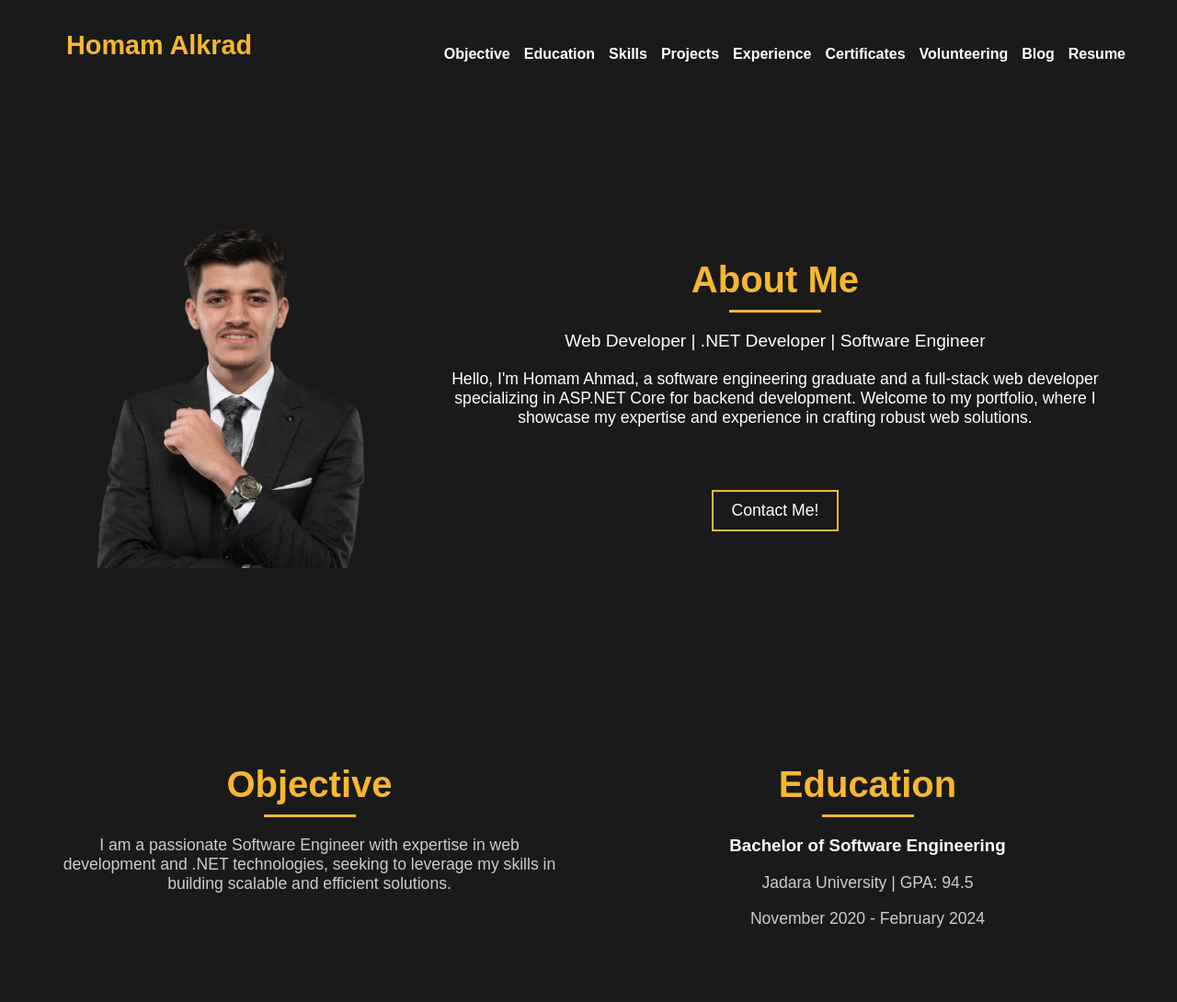
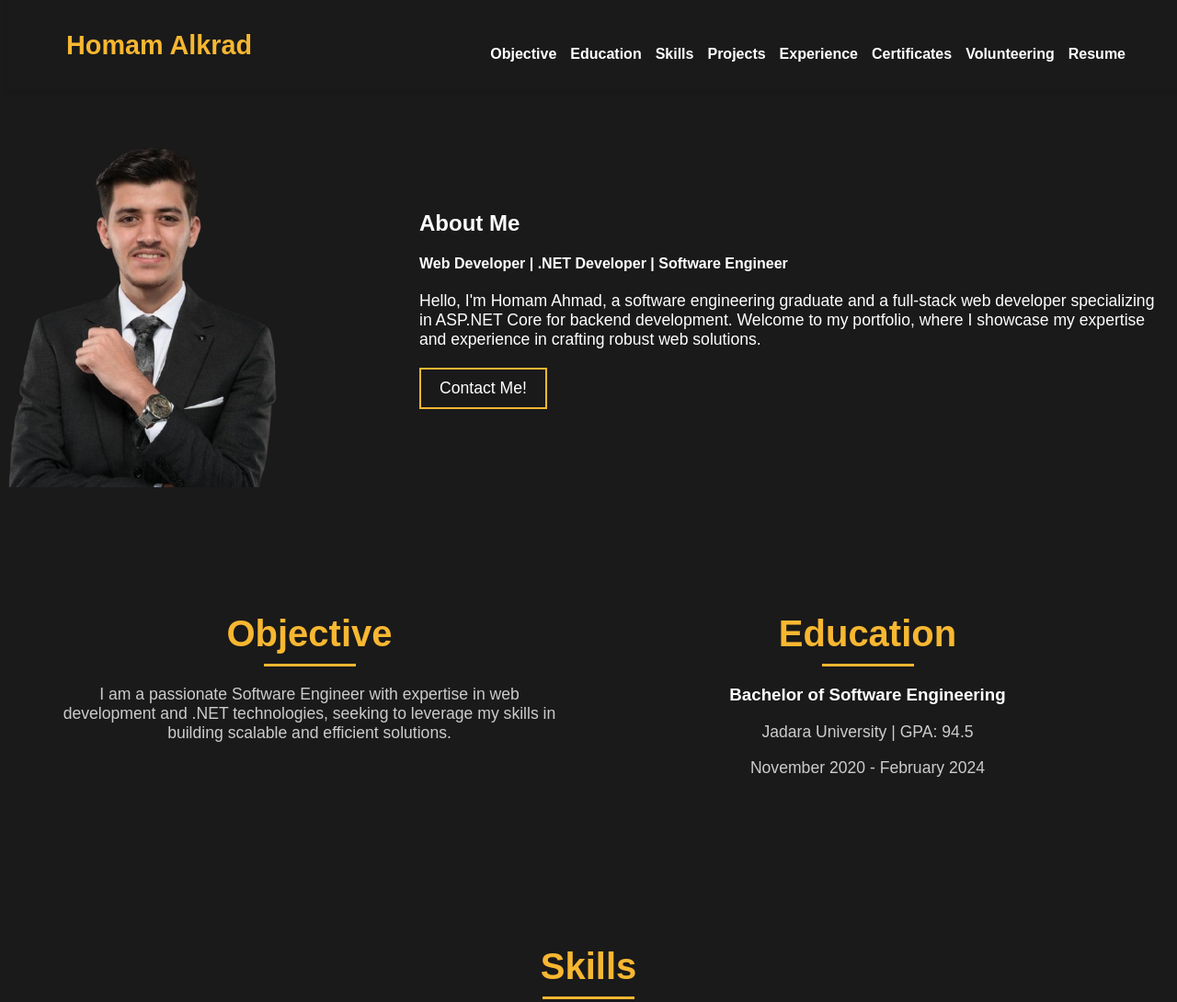
Before and after one commit to Homam-Alkrad/Orange_Coding_School_Tasks, a plain HTML site: page Portfolio/index.html in a window 1280 px wide. Shown: the top 1090 px of the page at 92% size. Drawn offline with Linux system fonts and the light colour scheme.

Commit message:
Update index.html

```diff
--- a/Portfolio/index.html
+++ b/Portfolio/index.html
@@ -38,31 +38,23 @@
                     <li><a href="#experience">Experience</a></li>
                     <li><a href="#certificates">Certificates</a></li>
                     <li><a href="#volunteering">Volunteering</a></li>
-                    <li><a href="#blog">Blog</a></li>
                     <li><a href="#resume">Resume</a></li>
                 </ul>
             </nav>
         </div>
     </header>
 
-    <!-- About Section -->
-    <section id="about" class="section" style="background-color: #1a1a1a; color: white;">
-        <div class="container about-content">
+
+
+    <section class="about-content">
         <div class="about-image">
-                <img src="homam.png" alt="Homam Ahmad Photo" class="profile-img">
+            <img src="homam.png" alt="Profile Image">
         </div>
         <div class="about-text">
             <h2>About Me</h2>
-                <p style="font-size: 1.2rem; color: white;">Web Developer | .NET Developer | Software Engineer</p>
+            <h4>Web Developer | .NET Developer | Software Engineer</h4>
             <p>Hello, I'm Homam Ahmad, a software engineering graduate and a full-stack web developer specializing in ASP.NET Core for backend development. Welcome to my portfolio, where I showcase my expertise and experience in crafting robust web solutions.</p>
-                <div class="social-icons">
-                    <a href="#"><i class="fab fa-facebook"></i></a>
-                    <a href="#"><i class="fab fa-twitter"></i></a>
-                    <a href="#"><i class="fab fa-linkedin"></i></a>
-                    <a href="#"><i class="fas fa-comment"></i></a>
-                </div>
             <button class="contact-button">Contact Me!</button>
-            </div>
         </div>
     </section>
 
```
Lines whose indentation alone changed are shown as unchanged.
